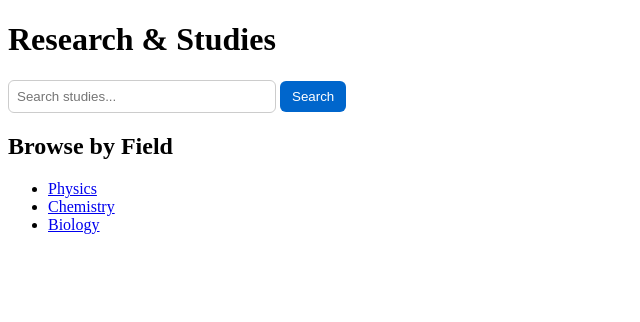
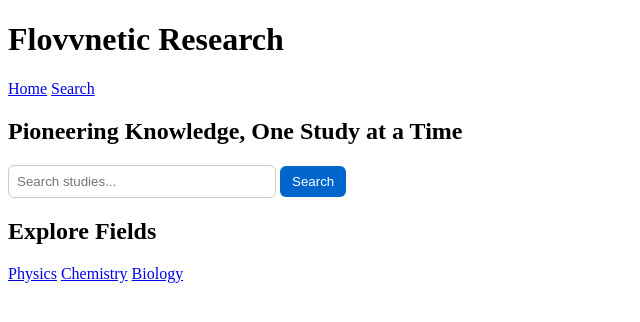
Before and after one commit to flowneticmarketio-svg/blog, a plain HTML site: page index.html in a window 1280 px wide. Shown: the whole page, without its empty margins (0-640 px from the left). Drawn offline with Linux system fonts and the light colour scheme.

Commit message:
Update index.html

```diff
--- a/index.html
+++ b/index.html
@@ -6,18 +6,29 @@
   <link rel="stylesheet" href="style.css">
 </head>
 <body>
-  <h1>Research & Studies</h1>
+  <header>
+    <h1 class="logo">Flovvnetic Research</h1>
+    <nav>
+      <a href="index.html">Home</a>
+      <a href="search.html">Search</a>
+    </nav>
+  </header>
 
-  <form action="search.html" method="get">
-    <input type="text" name="q" placeholder="Search studies..." required>
-    <button type="submit">Search</button>
-  </form>
+  <section class="hero">
+    <h2>Pioneering Knowledge, One Study at a Time</h2>
+    <form action="search.html" method="get" class="search-box">
+      <input type="text" name="q" placeholder="Search studies..." required>
+      <button type="submit">Search</button>
+    </form>
+  </section>
 
-  <h2>Browse by Field</h2>
-  <ul>
-    <li><a href="field.html?name=physics">Physics</a></li>
-    <li><a href="field.html?name=chemistry">Chemistry</a></li>
-    <li><a href="field.html?name=biology">Biology</a></li>
-  </ul>
+  <section class="fields">
+    <h2>Explore Fields</h2>
+    <div class="grid">
+      <a href="field.html?name=physics" class="card">Physics</a>
+      <a href="field.html?name=chemistry" class="card">Chemistry</a>
+      <a href="field.html?name=biology" class="card">Biology</a>
+    </div>
+  </section>
 </body>
 </html>
```
